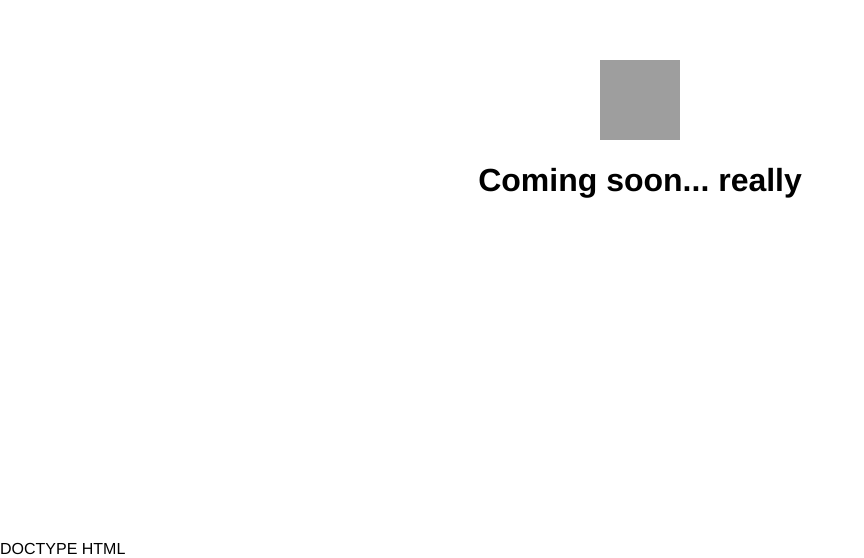
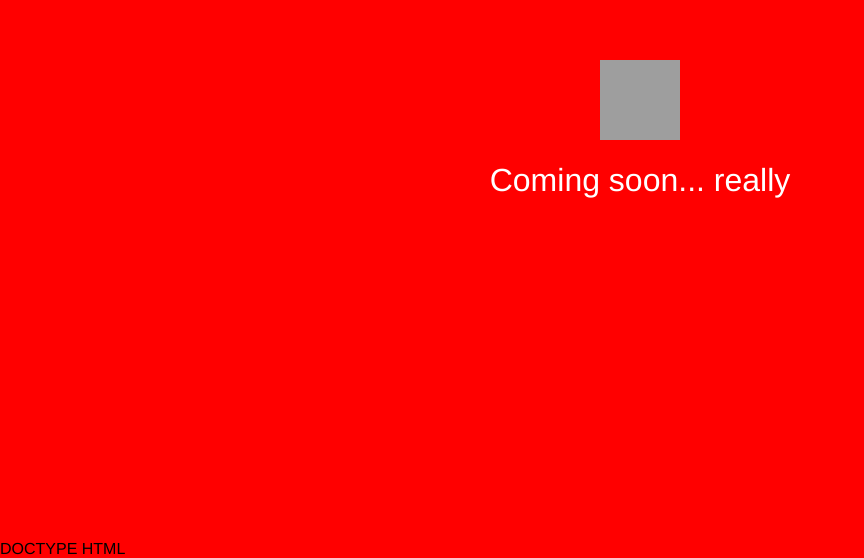
Before and after one commit to Janis4411/git-102, a plain HTML site: page index.html in a window 1280 px wide. Shown: the part 260-818 px from the top of the page, without its empty margins (0-864 px from the left). Drawn offline with Linux system fonts and the light colour scheme; grey boxes are pictures that could not be loaded.

Commit message:
Red background and some white color

```diff
--- a/style.css
+++ b/style.css
@@ -1,6 +1,12 @@
 body {
 	margin: 0;
 	font-family: Helvetica;
+	background-color: red;
+}
+
+h1 {
+	font-weight: 100;
+	color: white;
 }
 
 #logo {
```
